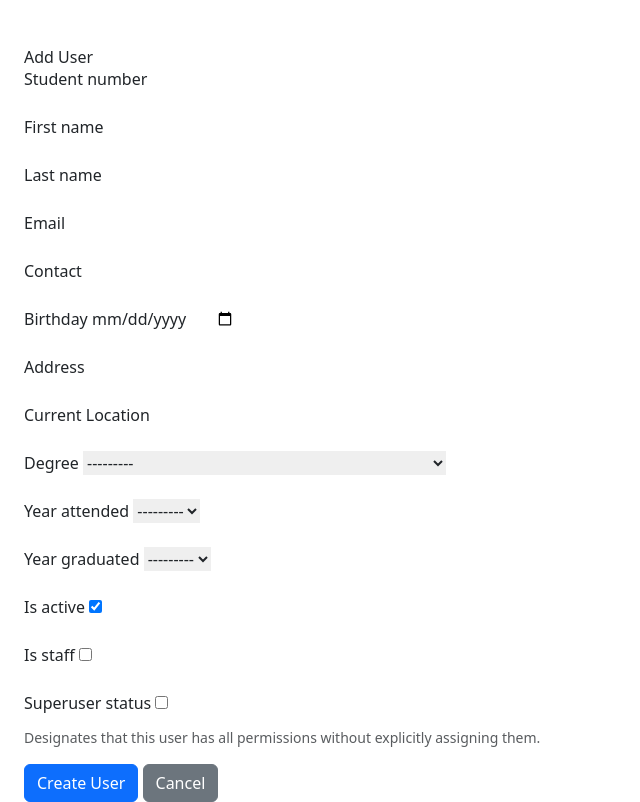
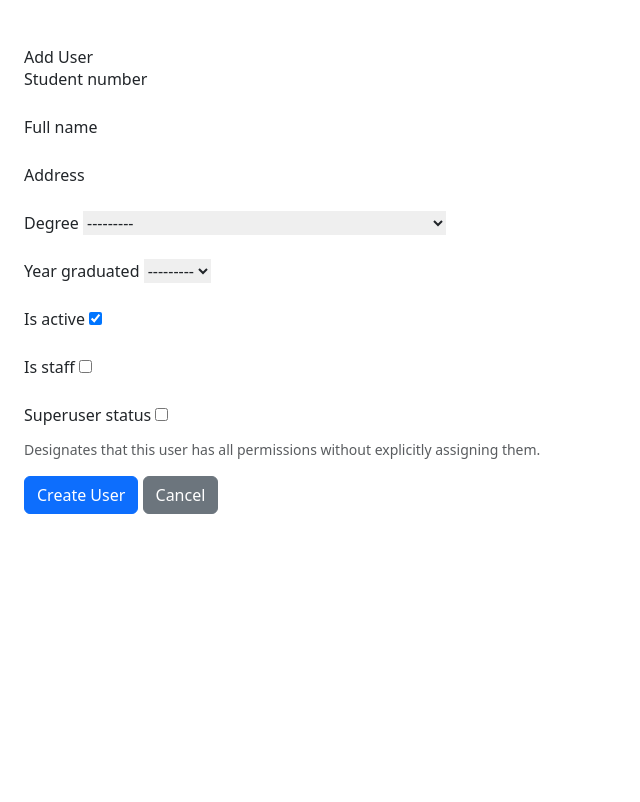
Before and after one commit to kathlvn/alumnimnida, a Django app: page /admin-panel/users/add/ in a window 1280 px wide. Shown: the part 56-858 px from the top of the page, without its empty margins (0-640 px from the left). After the commit the page ends 570 px from the top, so only its background shows below. Run offline with Django 5.2, Linux system fonts and the light colour scheme; a user stored in the database is signed in; tables that the repository leaves empty hold one stand-in row (values such as "Sample post"); some libraries are stand-ins or nearby versions.

Commit message:
profile form changes

```diff
--- a/core/forms.py
+++ b/core/forms.py
@@ -5,12 +5,12 @@ from .models import CustomUser, JobEntry, ClubOrg, Event, Updates, Forum, Commen
 class CustomUserCreationForm(forms.ModelForm):
     class Meta:
         model = CustomUser
-        fields = ['student_number', 'first_name', 'last_name', 'email', 'contact', 'birthday', 'address', 'curr_location', 'degree', 'year_attended', 'year_graduated', 'is_active', 'is_staff', 'is_superuser']
+        fields = ['student_number', 'full_name','address', 'degree', 'year_graduated', 'is_active', 'is_staff', 'is_superuser']
         # fields = '__all__'
-        labels = {
-            'curr_location': 'Current Location',
-        }
-        widgets = {'birthday': forms.DateInput(attrs={'type':'date'})}
+        # labels = {
+        #     'curr_location': 'Current Location',
+        # }
+        # widgets = {'birthday': forms.DateInput(attrs={'type':'date'})}
 
     def save(self, commit=True):
         user = super().save(commit=False)
@@ -25,8 +25,6 @@ class UserProfileForm(forms.ModelForm):
         model = CustomUser
         fields = [
             'address',
-            'curr_location',
-            'contact',
             'employment_status',
             'bio',
             'profile_picture',
@@ -56,7 +54,7 @@ JobEntryFormSet = inlineformset_factory(
 class AdminProfileForm(forms.ModelForm):
     class Meta:
         model = CustomUser
-        fields = ['username', 'first_name', 'last_name', 'profile_picture']
+        fields = ['username', 'full_name', 'profile_picture']
 
     def save(self, commit=True):
         user = super().save(commit=False)
--- a/core/models.py
+++ b/core/models.py
@@ -27,23 +27,19 @@ class CustomUserManager(BaseUserManager):
         extra_fields.setdefault('is_superuser', True)
         return self.create_user(student_number, password, **extra_fields)
 
-    def create_admin(self, username, password, first_name, last_name, **extra_fields):
+    def create_admin(self, username, password, full_name, **extra_fields):
         extra_fields.setdefault('is_staff', True)
         extra_fields.setdefault('is_superuser', False)
         return self.create_user(username=username, password=password, student_number=username,
-                                 first_name=first_name, last_name=last_name, **extra_fields)
+                                 full_name=full_name, **extra_fields)
 
 
 
 class CustomUser(AbstractBaseUser, PermissionsMixin):
     id = models.AutoField(primary_key=True)
     student_number = models.CharField(max_length=20, unique=True, null=True, blank=True) #nulled for admin registration
-    email = models.EmailField(blank=True)
-    first_name = models.CharField(max_length=50)
-    last_name = models.CharField(max_length=50)
-    birthday = models.DateField(null=True, blank=True)
+    full_name = models.CharField(max_length=200)
     address = models.CharField(max_length=255, blank=True)
-    curr_location = models.CharField(max_length=100, blank=True)
 
     degree_choices = [
         ('BSCS', 'BS Computer Science'),
@@ -54,10 +50,8 @@ class CustomUser(AbstractBaseUser, PermissionsMixin):
     degree = models.CharField(max_length=100, choices=degree_choices, blank=True)
     current_year = datetime.datetime.now().year
     year_selection = [(year, str(year)) for year in range(current_year, 2015, -1)]
-    year_attended = models.IntegerField(choices=year_selection, null=True, blank=True)
     year_graduated = models.IntegerField(choices=year_selection, null=True, blank=True)
 
-    contact = models.CharField(max_length=11, blank=True)
     bio = models.TextField(blank=True)
 
     EMPLOYMENT_STATUS_CHOICES = [
@@ -84,7 +78,7 @@ class CustomUser(AbstractBaseUser, PermissionsMixin):
     is_active = models.BooleanField(default=True)
 
     USERNAME_FIELD = 'student_number'
-    REQUIRED_FIELDS = ['first_name', 'last_name']
+    REQUIRED_FIELDS = ['full_name']
 
     objects = CustomUserManager()
 
@@ -95,10 +89,6 @@ class CustomUser(AbstractBaseUser, PermissionsMixin):
     @property
     def program(self):
         return self.degree
-
-    @property
-    def get_full_name(self):
-        return f"{self.first_name} {self.last_name}"
 
     @property
     def batch(self):
--- a/core/templates/admin_panel/csv_upload.html
+++ b/core/templates/admin_panel/csv_upload.html
@@ -22,7 +22,7 @@
 <hr>
 <h5>CSV Format</h5>
 <pre>
-student_number, first_name, last_name, email, contact, birthday, address, curr_location, degree, year_attended, year_graduated
+student_number, full_name, address, degree, year_graduated
 </pre>
 
 {% endblock %}
--- a/core/templates/admin_panel/user_list.html
+++ b/core/templates/admin_panel/user_list.html
@@ -25,7 +25,7 @@
                 <th>ID</th>
                 <th>Username</th>
                 <th>Name</th>
-                <th>Email</th>
+                <th>Address</th>
                 <th>Degree</th>
                 <th>Is Active</th>
                 <th>Is Staff</th>
@@ -37,8 +37,8 @@
                 <tr>
                     <td>{{ user.id }}</td>
                     <td>{{ user.student_number|default:user.username }}</td>
-                    <td>{{ user.get_full_name|default:"(no name)" }}</td>
-                    <td>{{ user.email }}</td>
+                    <td>{{ user.full_name }}</td>
+                    <td>{{ user.address }}</td>
                     <td>{{ user.degree }}</td>
                     <td>{{ user.is_active }}</td>
                     <td>{{ user.is_staff }}</td>
--- a/core/templates/core/profile.html
+++ b/core/templates/core/profile.html
@@ -61,7 +61,7 @@
     {% else %}
         <!-- Read-Only Profile -->
         <div class="mt-3">
-            <p><strong>Name:</strong> {{ user.first_name }} {{ user.last_name }}</p>
+            <p><strong>Name:</strong> {{ full_name }}</p>
             <p><strong>Student Number:</strong> {{ user.student_number }}</p>
             <p><strong>Birthday:</strong> {{ user.birthday }}</p>
             <p><strong>Address:</strong> {{ user.address }}</p>
--- a/core/views.py
+++ b/core/views.py
@@ -52,8 +52,7 @@ def admin_register(request):
         CustomUser.objects.create_admin(
             username=username,
             password=password,
-            first_name=request.POST.get('first_name'),
-            last_name=request.POST.get('last_name'),
+            full_name=request.POST.get('full_name'),
 
             is_staff=True,
             is_superuser=False
@@ -110,8 +109,7 @@ def admin_user_list(request):
 
     if query:
         users = users.filter(
-            Q(first_name__icontains=query) |
-            Q(last_name__icontains=query) |
+            Q(full_name__icontains=query) |
             Q(email__icontains=query) |
             Q(student_number__icontains=query) |
             Q(year_graduated__icontains=query) |
@@ -147,15 +145,9 @@ def admin_user_batch_upload(request):
         created_count = 0
         for row in reader:
             student_number = row.get('student_number')
-            first_name = row.get('first_name')
-            last_name = row.get('last_name')
-            email = row.get('email')
-            contact = row.get('contact')
-            birthday = row.get('birthday')
+            full_name = row.get('full_name')
             address =  row.get('address')
-            curr_location = row.get('curr_location')
             degree = row.get('degree')
-            year_attended = row.get('year_attended')
             year_graduated = row.get('year_graduated')
 
             if not student_number:
@@ -167,9 +159,8 @@ def admin_user_batch_upload(request):
             user = CustomUser.objects.create_user(
                 student_number=student_number,
                 password=student_number,
-                first_name=first_name,
-                last_name=last_name,
-                email=email,
+                full_name=full_name,
+                address=address,
                 degree=degree,
                 year_graduated=year_graduated
             )
@@ -344,8 +335,7 @@ def admin_forum_list(request):
             Q(title__icontains=query) |
             Q(content__icontains=query) |
             Q(author__student_number__icontains=query) |
-            Q(author__first_name__icontains=query) |
-            Q(author__last_name__icontains=query) |
+            Q(author__full_name__icontains=query) |
             Q(date_posted__icontains=query)
         )
 
@@ -521,7 +511,7 @@ def comment_post_ajax(request):
         )
         return JsonResponse({
             'success': True,
-            'user_name': request.user.first_name,
+            'user_name': request.user.full_name,
             'comment_content': comment.content
         })
 
@@ -595,8 +585,7 @@ def global_search_view(request):
         users = CustomUser.objects.filter(
             Q(is_staff=False) &
             (Q(student_number__icontains=query) |
-             Q(first_name__icontains=query) |
-             Q(last_name__icontains=query) |
+             Q(full_name__icontains=query) |
              Q(address__icontains=query) |
              Q(degree__icontains=query) |
              Q(year_graduated__icontains=query))
@@ -606,8 +595,7 @@ def global_search_view(request):
 
         admins = CustomUser.objects.filter(
             Q(is_staff=True) &
-            (Q(first_name__icontains=query) |
-             Q(last_name__icontains=query) |
+            (Q(full_name__icontains=query) |
              Q(username__icontains=query))
         )
 
@@ -626,8 +614,7 @@ def global_search_view(request):
         forum = Forum.objects.filter(
             Q(title__icontains=query) |
             Q(content__icontains=query) |
-            Q(author__first_name__icontains=query) |
-            Q(author__last_name__icontains=query)
+            Q(author__full_name__icontains=query)
         )
 
     context = {
```
Also changed, not shown: core/admin.py (+4 -6 lines), db.sqlite3.
